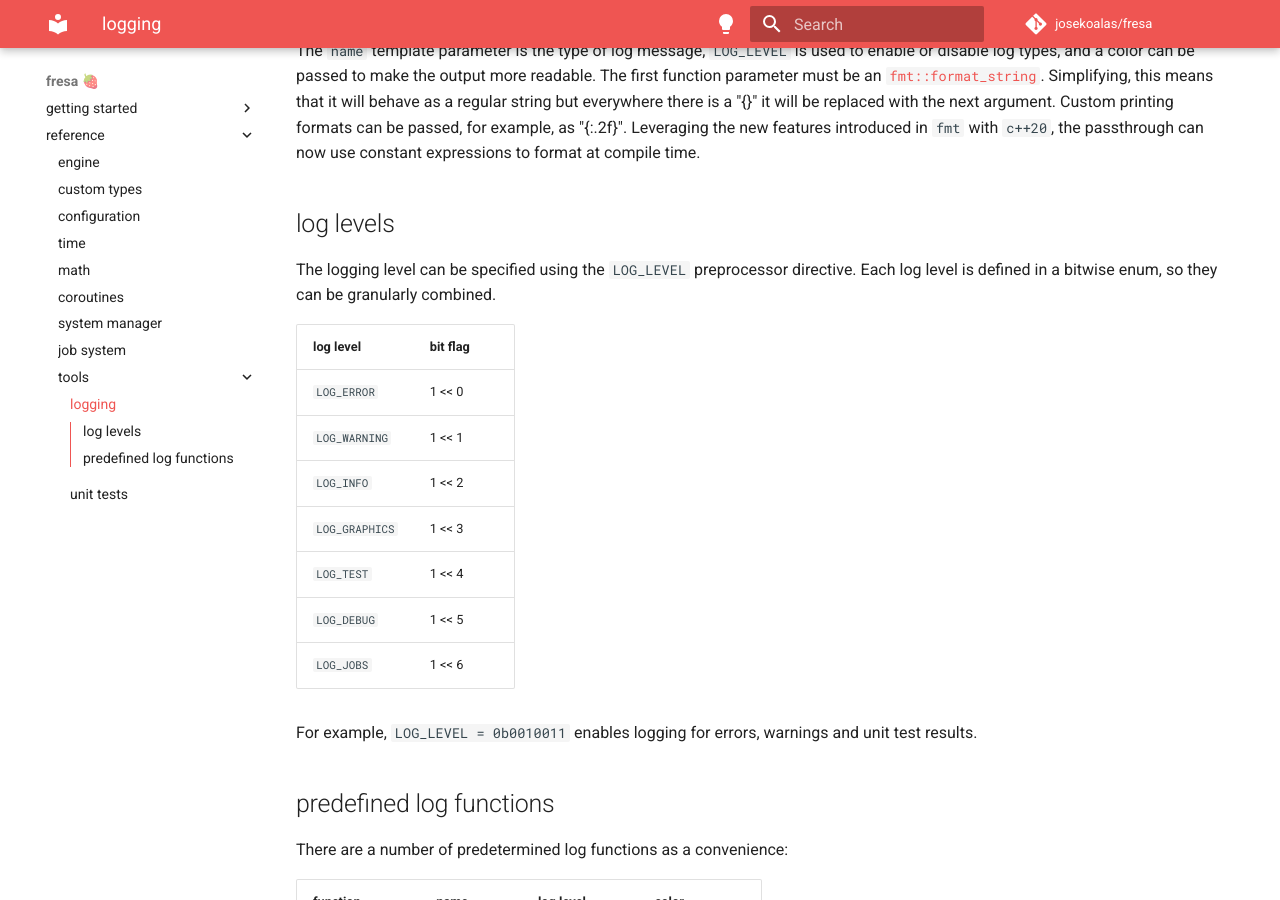
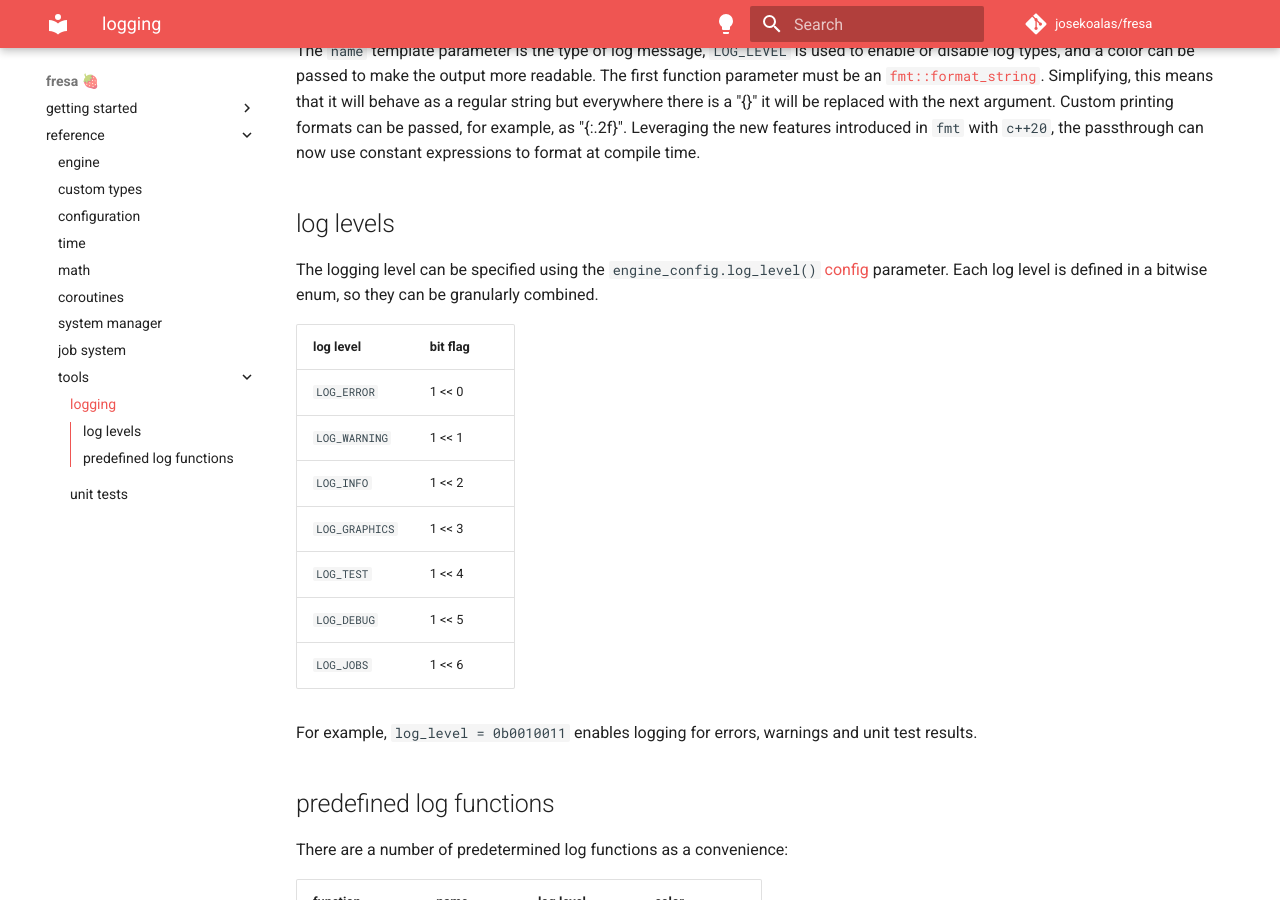
Before and after one commit to eerii/fresa, an MkDocs documentation site: the page built from docs/reference/tools/log.md, in a window 1280 px wide and 900 px high, scrolled down 284 px. Built offline with MkDocs 1.6.1 and Material for MkDocs 9.7.7, drawn with Linux system fonts in a browser that asks for light colours; comment, search, counter and statistics services are not loaded; the version menu is left out.

Commit message:
[0.4.5] Improved Logging Config 🌙

```diff
--- a/docs/reference/tools/log.md
+++ b/docs/reference/tools/log.md
@@ -11,7 +11,7 @@ The `name` template parameter is the type of log message, `LOG_LEVEL` is used to
 
 ## log levels
 
-The logging level can be specified using the `LOG_LEVEL` preprocessor directive. Each log level is defined in a bitwise enum, so they can be granularly combined.
+The logging level can be specified using the `engine_config.log_level()` [config](../config.md) parameter. Each log level is defined in a bitwise enum, so they can be granularly combined.
 
 | log level | bit flag |
 |---|---|
@@ -23,7 +23,7 @@ The logging level can be specified using the `LOG_LEVEL` preprocessor directive.
 | `LOG_DEBUG` | 1 << 5 |
 | `LOG_JOBS` | 1 << 6 |
 
-For example, `LOG_LEVEL = 0b0010011` enables logging for errors, warnings and unit test results.
+For example, `log_level = 0b0010011` enables logging for errors, warnings and unit test results.
 
 ## predefined log functions
 
```
Also changed, not shown: CHANGELOG.md (+7 -4 lines), docs/reference/config.md (+4 -3 lines), 2 other files.
